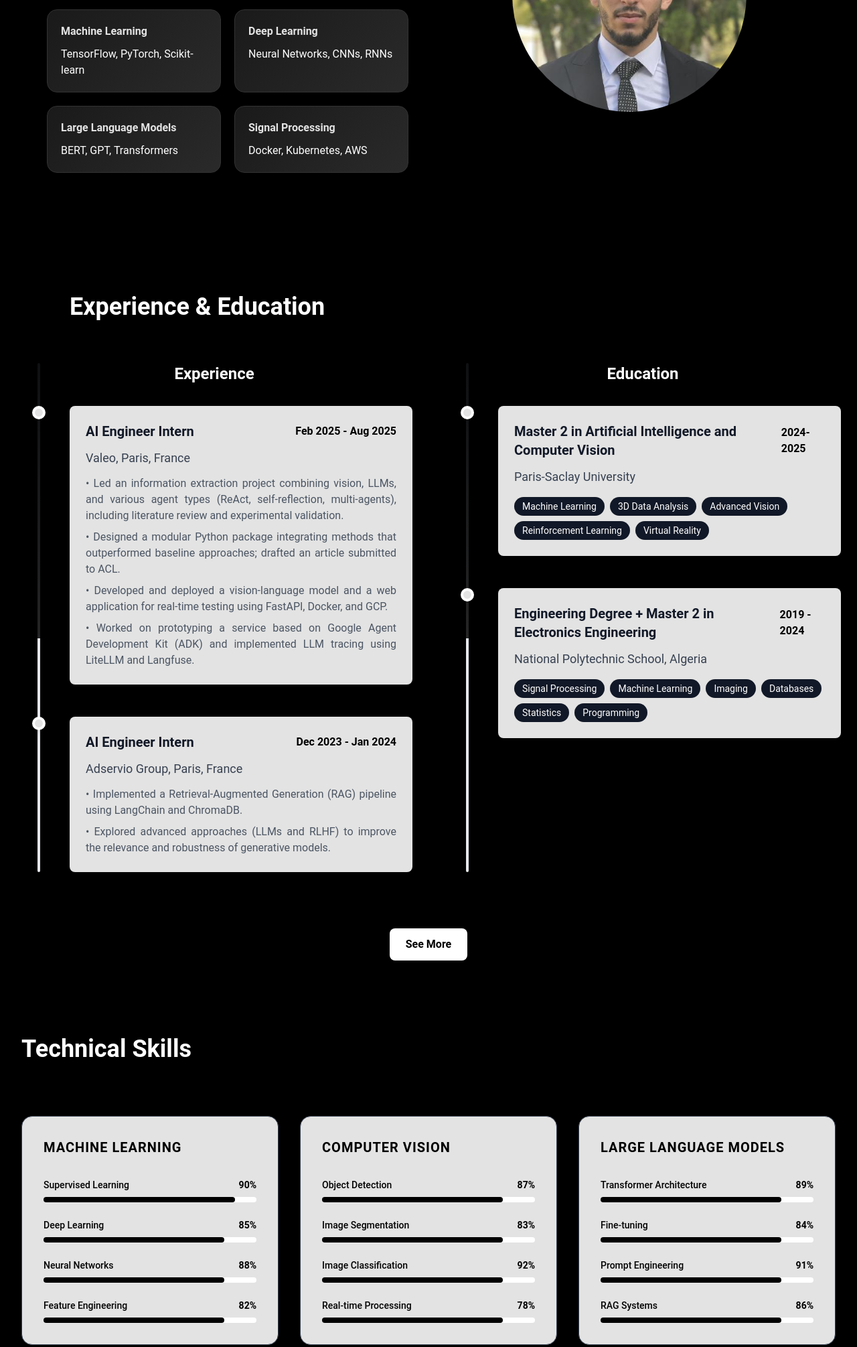
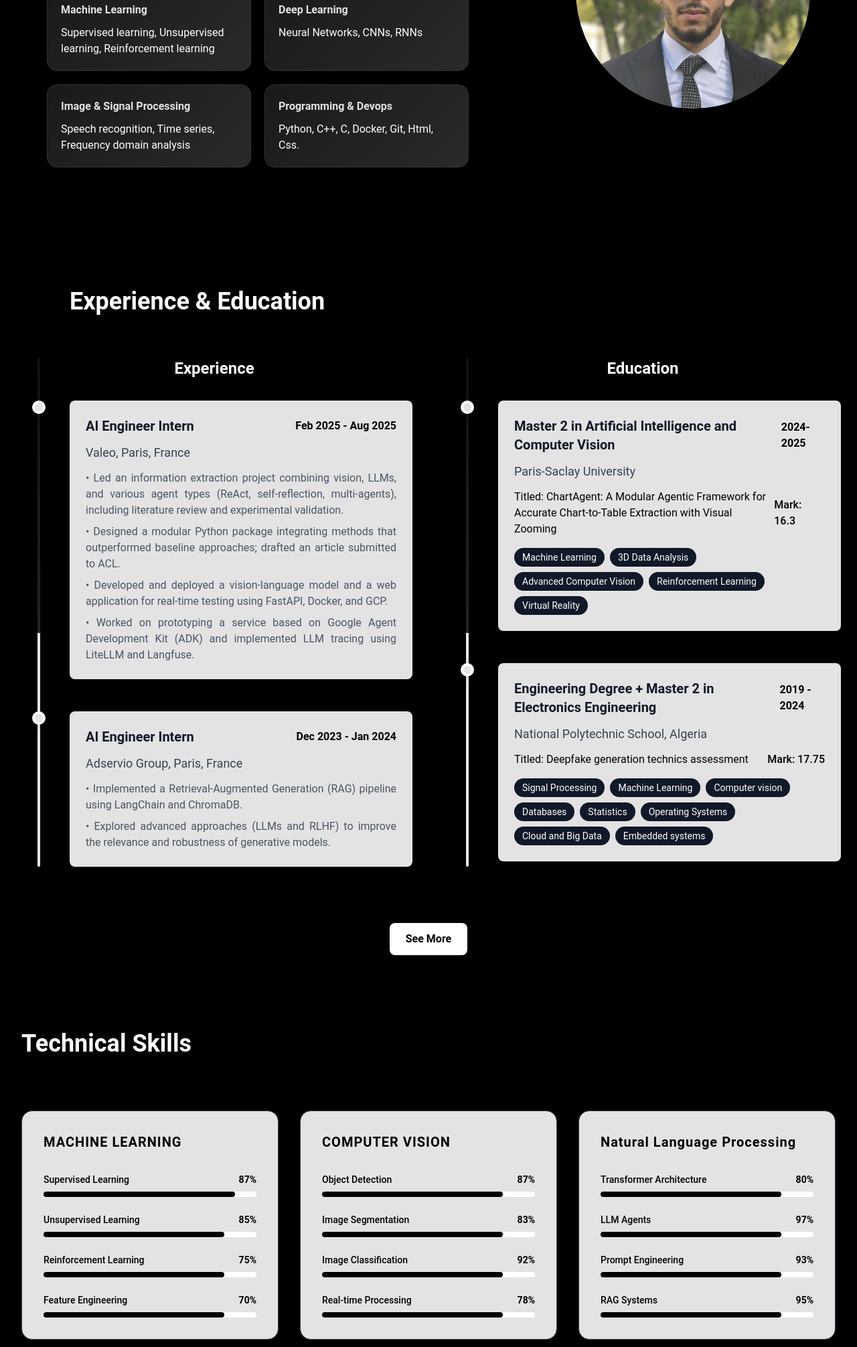
Before and after one commit to Yasmixe/portfolio3, a plain HTML site: page index.html in a window 1280 px wide. Shown: the part 1315-3326 px from the top of the page at 67% size. Drawn offline with nearby package versions, Linux system fonts and the light colour scheme.

Commit message:
Add files via upload

```diff
--- a/index.html
+++ b/index.html
@@ -77,24 +77,24 @@
                 <div class="about-grid">
                     <div >
                         <p class="about-text" data-aos="fade-right" data-aos-delay="200" data-aos-duration="1000">
-                           State Engineer from the National Polytechnic School and currently a student in Artificial Intelligence and Computer Vision at Université Paris-Saclay, I am passionate about learning and applying the latest AI techniques. I have experience in image/signal processing, machine learning, and programming, with particular proficiency in using Python to extract insights from data. I am excited about bringing my skills to a machine learning role and contributing to solving real-world problems.
+                           State Engineer from the National Polytechnic School and recently graduate student in Artificial Intelligence and Computer Vision at Université Paris-Saclay, I am passionate about learning and applying the latest AI techniques. I have experience in Image and Signal processing, machine learning, and programming, with particular proficiency in using Python to extract insights from data. I am excited about bringing my skills to a machine learning role and contributing to solving real-world problems.
                         </p>
                         <div class="skills-grid">
                             <div class="skill-card" data-aos="fade-right" data-aos-duration="1000" data-aos-delay="200">
                                 <h3>Machine Learning</h3>
-                                <p>TensorFlow, PyTorch, Scikit-learn</p>
+                                <p>Supervised learning, Unsupervised learning, Reinforcement learning</p>
                             </div>
                             <div class="skill-card" data-aos="fade-right" data-aos-duration="1000" data-aos-delay="400">
                                 <h3>Deep Learning</h3>
                                 <p>Neural Networks, CNNs, RNNs</p>
                             </div>
                             <div class="skill-card" data-aos="fade-right" data-aos-duration="1000" data-aos-delay="600">
-                                <h3>Large Language Models</h3>
-                                <p>BERT, GPT, Transformers</p>
+                                <h3>Image & Signal Processing</h3>
+                                <p>Speech recognition, Time series, Frequency domain analysis </p>
                             </div>
                             <div class="skill-card" data-aos="fade-right" data-aos-duration="1000" data-aos-delay="800">
-                                <h3>Signal Processing</h3>
-                                <p>Docker, Kubernetes, AWS</p>
+                                <h3>Programming & Devops</h3>
+                                <p>Python, C++, C, Docker, Git, Html, Css. </p>
                             </div>
                         </div>
                     </div>
@@ -200,11 +200,14 @@
                                 <span class="text-black-600 font-semibold">2024-2025</span>
                             </div>
                             <h4 class="text-lg text-gray-700 mb-3">Paris-Saclay University</h4>
-
+                            <div class="flex flex-col md:flex-row md:items-center md:justify-between mb-3">
+                                <p text-lg text-gray-700 mb-3>Titled: ChartAgent: A Modular Agentic Framework for <br>Accurate Chart-to-Table Extraction with Visual Zooming </p>
+                                <span class="text-black-600 font-medium">Mark: 16.3</span>
+                            </div>
                             <div class="flex flex-wrap gap-2 mt-4">
                                 <span class="bg-gray-900 text-white px-3 py-1 rounded-full text-sm">Machine Learning</span>
                                 <span class="bg-gray-900 text-white px-3 py-1 rounded-full text-sm">3D Data Analysis</span>
-                                <span class="bg-gray-900 text-white px-3 py-1 rounded-full text-sm">Advanced Vision</span>
+                                <span class="bg-gray-900 text-white px-3 py-1 rounded-full text-sm">Advanced Computer Vision</span>
                                 <span class="bg-gray-900 text-white px-3 py-1 rounded-full text-sm">Reinforcement Learning</span>
 <span class="bg-gray-900 text-white px-3 py-1 rounded-full text-sm">Virtual Reality</span>
                             </div>
@@ -219,14 +222,20 @@
                                 <span class="text-black-600 font-semibold">2019 - 2024</span>
                             </div>
                             <h4 class="text-lg text-gray-700 mb-3">National Polytechnic School, Algeria</h4>
+                            <div class="flex flex-col md:flex-row md:items-center md:justify-between mb-3">
+                                <p text-lg text-gray-700 mb-3>Titled: Deepfake generation technics assessment </p>
+                                <span class="text-black-600 font-medium">Mark: 17.75</span>
+                            </div>
 
                             <div class="flex flex-wrap gap-2 mt-4">
                                 <span class="bg-gray-900 text-white px-3 py-1 rounded-full text-sm">Signal Processing</span>
                                 <span class="bg-gray-900 text-white px-3 py-1 rounded-full text-sm">Machine Learning</span>
-                                <span class="bg-gray-900 text-white px-3 py-1 rounded-full text-sm">Imaging</span>
+                                <span class="bg-gray-900 text-white px-3 py-1 rounded-full text-sm">Computer vision</span>
                                 <span class="bg-gray-900 text-white px-3 py-1 rounded-full text-sm">Databases</span>
                                 <span class="bg-gray-900 text-white px-3 py-1 rounded-full text-sm">Statistics</span>
-                                <span class="bg-gray-900 text-white px-3 py-1 rounded-full text-sm">Programming</span>
+                                <span class="bg-gray-900 text-white px-3 py-1 rounded-full text-sm">Operating Systems</span>
+                                <span class="bg-gray-900 text-white px-3 py-1 rounded-full text-sm">Cloud and Big Data</span>
+                                <span class="bg-gray-900 text-white px-3 py-1 rounded-full text-sm">Embedded systems</span>
                             </div>
                         </div>
                     </div>
@@ -259,7 +268,7 @@
                     <div class="skill-item">
                         <div class="flex justify-between items-center mb-2">
                             <span class="text-sm font-medium">Supervised Learning</span>
-                            <span class="text-sm font-bold">90%</span>
+                            <span class="text-sm font-bold">87%</span>
                         </div>
                         <div class="w-full bg-white rounded-full h-2">
                             <div class="bg-black h-2 rounded-full" style="width: 90%"></div>
@@ -268,7 +277,7 @@
 
                     <div class="skill-item">
                         <div class="flex justify-between items-center mb-2">
-                            <span class="text-sm font-medium">Deep Learning</span>
+                            <span class="text-sm font-medium">Unsupervised Learning</span>
                             <span class="text-sm font-bold">85%</span>
                         </div>
                         <div class="w-full bg-white rounded-full h-2">
@@ -278,8 +287,8 @@
 
                     <div class="skill-item">
                         <div class="flex justify-between items-center mb-2">
-                            <span class="text-sm font-medium">Neural Networks</span>
-                            <span class="text-sm font-bold">88%</span>
+                            <span class="text-sm font-medium">Reinforcement Learning</span>
+                            <span class="text-sm font-bold">75%</span>
                         </div>
                         <div class="w-full bg-white rounded-full h-2">
                             <div class="bg-black h-2 rounded-full" style="width: 85%"></div>
@@ -289,7 +298,7 @@
                     <div class="skill-item">
                         <div class="flex justify-between items-center mb-2">
                             <span class="text-sm font-medium">Feature Engineering</span>
-                            <span class="text-sm font-bold">82%</span>
+                            <span class="text-sm font-bold">70%</span>
                         </div>
                         <div class="w-full bg-white rounded-full h-2">
                             <div class="bg-black h-2 rounded-full" style="width: 85%"></div>
@@ -348,18 +357,19 @@
                 </div>
             </div>
 
+
             <!-- Large Language Models Section -->
             <div class="bg-[#e3e3e3] border border-gray-700 rounded-2xl p-8 text-black" data-aos="fade-right" data-aos-duration="1000" data-aos-delay="600">
                 <div class="flex items-center gap-3 mb-8">
 
-                    <h2 class="text-xl font-bold tracking-wider">LARGE LANGUAGE MODELS</h2>
+                    <h2 class="text-xl font-bold tracking-wider">Natural Language Processing</h2>
                 </div>
 
                 <div class="space-y-6">
                     <div class="skill-item">
                         <div class="flex justify-between items-center mb-2">
                             <span class="text-sm font-medium">Transformer Architecture</span>
-                            <span class="text-sm font-bold">89%</span>
+                            <span class="text-sm font-bold">80%</span>
                         </div>
                         <div class="w-full bg-white rounded-full h-2">
                             <div class="bg-black h-2 rounded-full" style="width: 85%"></div>
@@ -368,8 +378,8 @@
 
                     <div class="skill-item">
                         <div class="flex justify-between items-center mb-2">
-                            <span class="text-sm font-medium">Fine-tuning</span>
-                            <span class="text-sm font-bold">84%</span>
+                            <span class="text-sm font-medium">LLM Agents</span>
+                            <span class="text-sm font-bold">97%</span>
                         </div>
                         <div class="w-full bg-white rounded-full h-2">
                             <div class="bg-black h-2 rounded-full" style="width: 85%"></div>
@@ -379,7 +389,7 @@
                     <div class="skill-item">
                         <div class="flex justify-between items-center mb-2">
                             <span class="text-sm font-medium">Prompt Engineering</span>
-                            <span class="text-sm font-bold">91%</span>
+                            <span class="text-sm font-bold">93%</span>
                         </div>
                         <div class="w-full bg-white rounded-full h-2">
                             <div class="bg-black h-2 rounded-full" style="width: 85%"></div>
@@ -389,7 +399,7 @@
                     <div class="skill-item">
                         <div class="flex justify-between items-center mb-2">
                             <span class="text-sm font-medium">RAG Systems</span>
-                            <span class="text-sm font-bold">86%</span>
+                            <span class="text-sm font-bold">95%</span>
                         </div>
                         <div class="w-full bg-white rounded-full h-2">
                             <div class="bg-black h-2 rounded-full" style="width: 85%"></div>
@@ -397,6 +407,10 @@
                     </div>
                 </div>
             </div>
+
+
+
+
         </div>
     </div>
 </section>
@@ -407,7 +421,7 @@
     Featured Projects
   </h2>
 
-  <div class="grid md:grid-cols-2 lg:grid-cols-3 gap-10 mt-10">
+  <div class="grid md:grid-cols-2 lg:grid-cols-3 gap-10 mt-10 text-justify">
 
     <!-- Card 1 -->
     <div class="bg-[#e3e3e3] rounded-lg shadow-lg hover:shadow-xl transition-shadow" data-aos="fade-right" data-aos-duration="1000" data-aos-delay="200">
--- a/style.css
+++ b/style.css
@@ -255,7 +255,7 @@ header ul a{
 
         .about-grid {
             display: grid;
-            grid-template-columns: 1fr 1fr;
+            grid-template-columns: 1.5fr 1fr;
             gap: 60px;
             align-items: center;
         }
@@ -316,6 +316,7 @@ header ul a{
   justify-content: center;
   align-items: center;
   position: relative;
+  margin-left: 100px;
 
   /* Décalage vers la droite et vers le haut */
   transform: translate(30px, -20px);
@@ -830,6 +831,8 @@ header ul a{
     }
 
 
-
+.image img{
+    margin-left: -100px;
+}
 
 }
```
